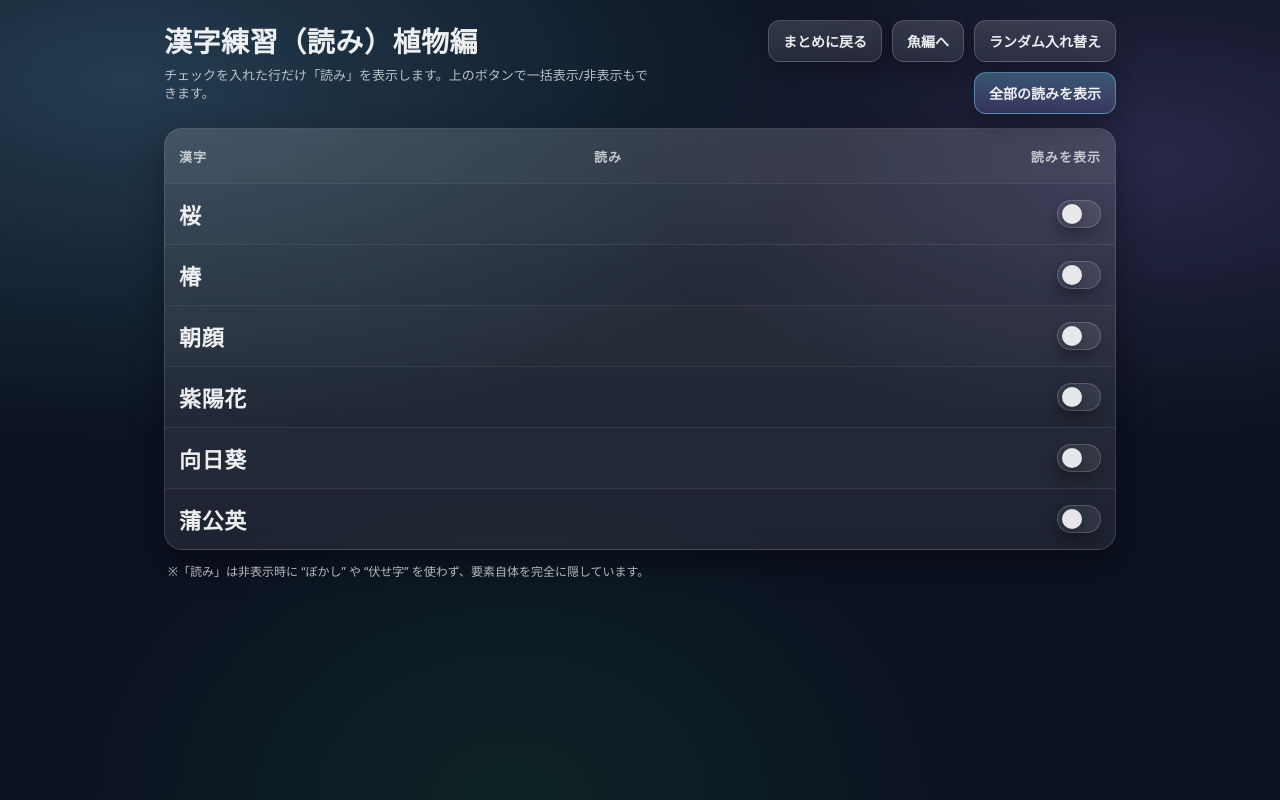
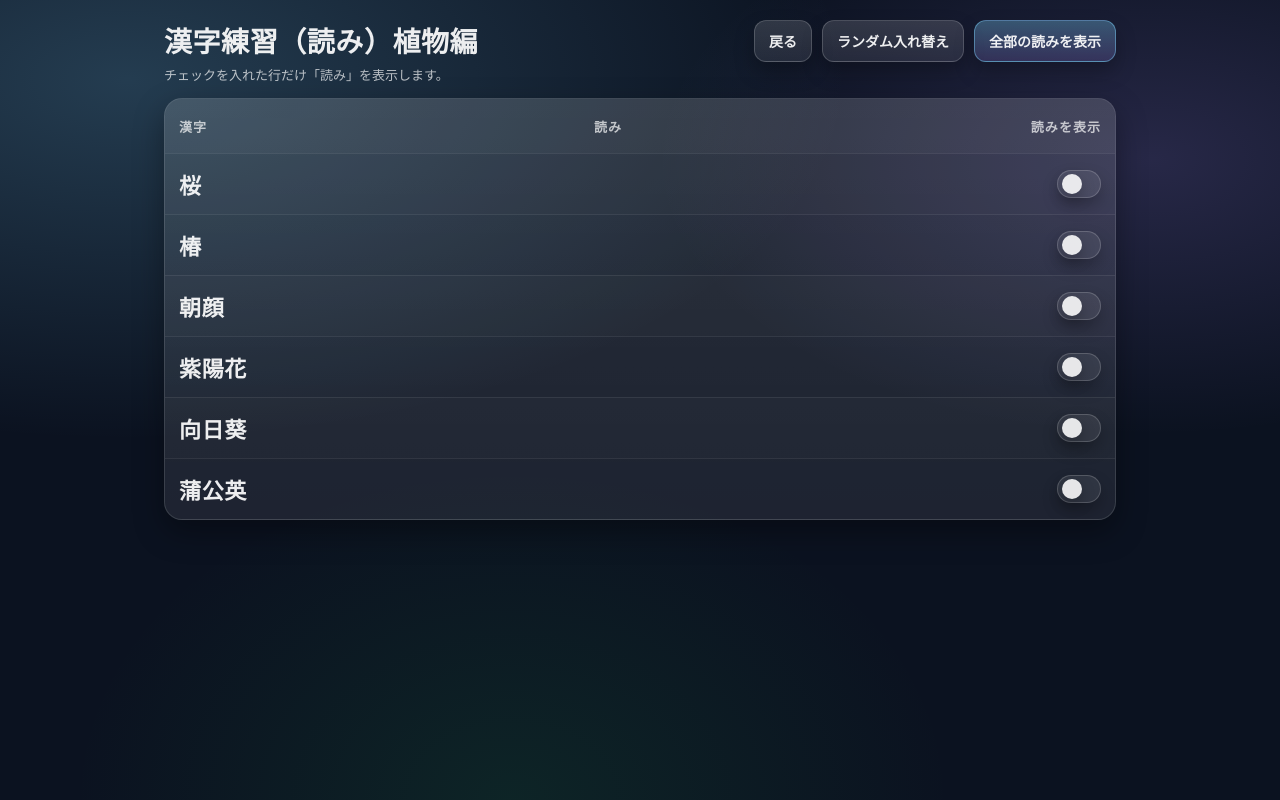
Before and after one commit to U-Hub-dreams/all_U_d1, a plain HTML site: page pages/shokubutsu.html in a window 1280 px wide. Drawn offline with Linux system fonts and the light colour scheme.

Commit message:
Update shokubutsu.html

```diff
--- a/pages/shokubutsu.html
+++ b/pages/shokubutsu.html
@@ -11,13 +11,12 @@
     <header>
       <div class="titleblock">
         <h1>漢字練習（読み）植物編</h1>
-        <p class="sub">チェックを入れた行だけ「読み」を表示します。上のボタンで一括表示/非表示もできます。</p>
+        <p class="sub">チェックを入れた行だけ「読み」を表示します。</p>
       </div>
       <div class="toolbar">
-        <a class="btn" href="../index.html">まとめに戻る</a>
-        <a class="btn" href="./sakana.html">魚編へ</a>
+        <a class="btn" href="../index.html">戻る</a>
         <button id="shuffleBtn" class="btn" type="button">ランダム入れ替え</button>
-        <button id="toggleAllBtn" class="btn primary" type="button">全部の読みを表示</button>
+        <button id="toggleAllBtn" class="btn primary" type="button">すべての読みを表示</button>
       </div>
     </header>
 
@@ -32,7 +31,7 @@
     </section>
 
     <div class="footer">
-      ※「読み」は非表示時に “ぼかし” や “伏せ字” を使わず、要素自体を完全に隠しています。
+      <!-- ※「読み」は非表示時に “ぼかし” や “伏せ字” を使わず、要素自体を完全に隠しています。-->
     </div>
   </div>
 
```
